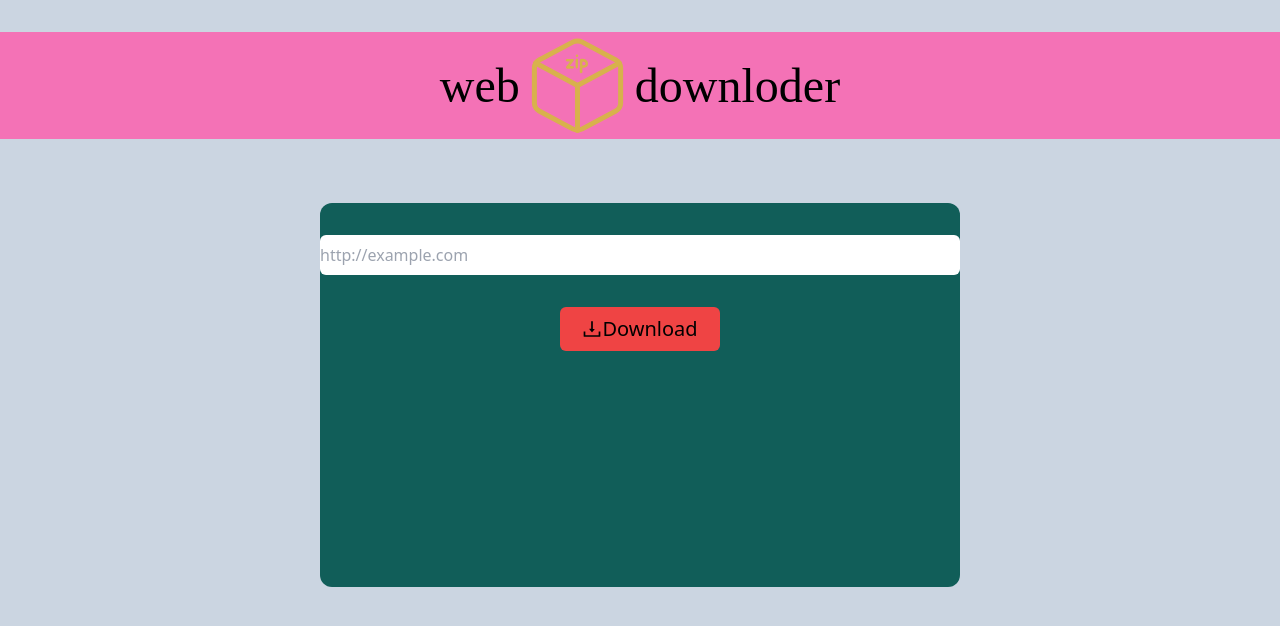
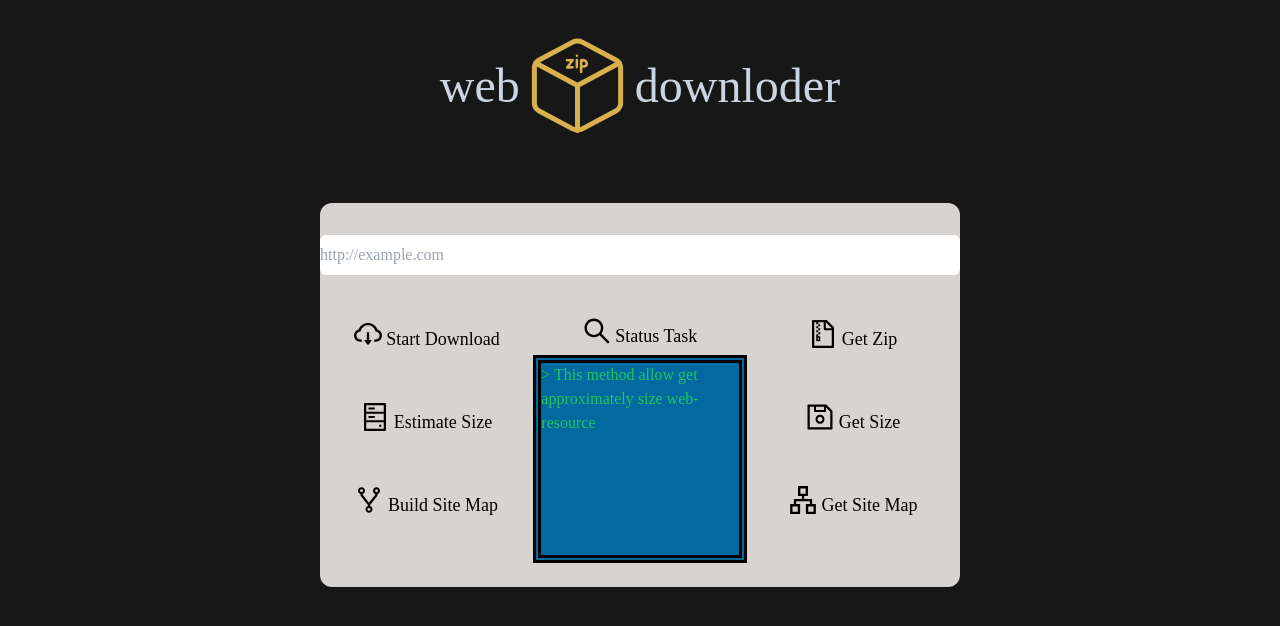
Before and after one commit to acdemeg/WebDownloaderFrontend, a React (Create React App) app: page / in a window 1280 px wide. Shown: the top 626 px of the page. Built offline with nearby package versions, Linux system fonts and the light colour scheme; a web font is replaced by a local one.

Commit message:
Add Menu component

```diff
--- a/src/Logo.tsx
+++ b/src/Logo.tsx
@@ -4,7 +4,7 @@ import SVG from './box.svg';
 
 const Logo: React.FC = () => {
   return (
-    <div className="flex justify-center items-center text-5xl my-8 bg-pink-400 logo-font">
+    <div className="flex justify-center items-center text-5xl my-8 text-slate-300">
       <div>web</div>
       <img src={SVG} alt="Logo" />
       <div>downloder</div>
--- /dev/null
+++ b/src/Menu.tsx
@@ -0,0 +1,31 @@
+import React from 'react';
+import Btn from './components/Buttons';
+import { FileZipOutlined, CloudDownloadOutlined, HddOutlined, ApartmentOutlined, SearchOutlined, ForkOutlined, SaveOutlined } from '@ant-design/icons';
+
+
+const Menu: React.FC = () =>   {
+  return (
+    <div className='w-full flex justify-evenly'>
+      <div className='h-72 flex flex-col justify-evenly'>
+        <Btn bgColor='amber' title=' Start Download' Icon={CloudDownloadOutlined}/>
+        <Btn bgColor='cyan' title=' Estimate Size' Icon={HddOutlined}/>
+        <Btn bgColor='emerald' title=' Build Site Map' Icon={ForkOutlined}/>
+      </div>
+      <div className='h-72 flex flex-col justify-end items-center w-1/3'>
+        <Btn bgColor='rose' title=' Status Task' Icon={SearchOutlined}/>
+        <div className='h-52 border-double border-8 border-black bg-sky-700'>
+          <span className='text-green-500'>
+            &gt; This method allow get approximately size web-resource
+          </span>
+        </div>
+      </div>
+      <div className='h-72 flex flex-col justify-evenly'>
+        <Btn bgColor='yellow' title=' Get Zip' Icon={FileZipOutlined}/>
+        <Btn bgColor='sky' title=' Get Size' Icon={SaveOutlined}/>
+        <Btn bgColor='green' title=' Get Site Map' Icon={ApartmentOutlined}/>
+      </div>
+    </div>
+  );
+}
+
+export default Menu;
--- a/src/SearchBlock.tsx
+++ b/src/SearchBlock.tsx
@@ -1,16 +1,13 @@
 import React from 'react';
-import { Input, Button } from 'antd';
-import { DownloadOutlined } from '@ant-design/icons';
-
+import { Input } from 'antd';
+import Menu from './Menu';
 
 
 const SearchBlock: React.FC = () => {
   return (
-    <div className="h-96 w-1/2 bg-teal-800 mx-auto my-16 rounded-xl flex flex-col justify-start items-center">
-      <Input className='w-full h-10 my-8 rounded-md' placeholder='http://example.com'/>
-      <Button  className='bg-red-500 rounded-md h-11 w-40 text-xl' icon={<DownloadOutlined />}>
-        Download
-      </Button>
+    <div className="bg-stone-300 h-96 w-1/2 mx-auto my-16 rounded-xl flex flex-col justify-start items-center">
+      <Input className='w-full h-10 mt-8 rounded-md' placeholder='http://example.com'/>
+      <Menu/>
     </div>
   );
 }
--- /dev/null
+++ b/src/components/Buttons.tsx
@@ -0,0 +1,23 @@
+import React, { ReactNode } from 'react';
+import { Button } from 'antd';
+
+type BtnProps = {
+  bgColor: string,
+  title: string,
+  Icon: React.ForwardRefExoticComponent<any>
+}
+
+
+const Btn: React.FC<BtnProps> = ({ title, Icon }) => {
+  return (
+    <div>
+      <Button
+        className={`rounded-md h-11 w-44 text-lg hover:text-white`}
+        icon={<Icon style={{ fontSize: '28px'}}/>}>
+        {title}
+      </Button>
+    </div>
+  );
+}
+
+export default Btn;
--- a/src/index.css
+++ b/src/index.css
@@ -8,9 +8,6 @@
 }
 
 body {
-	background-color: rgb(203 213 225);
-}
-
-.logo-font {
+  background-color: rgb(23 23 23);
   font-family: "Jua";
 }
```
